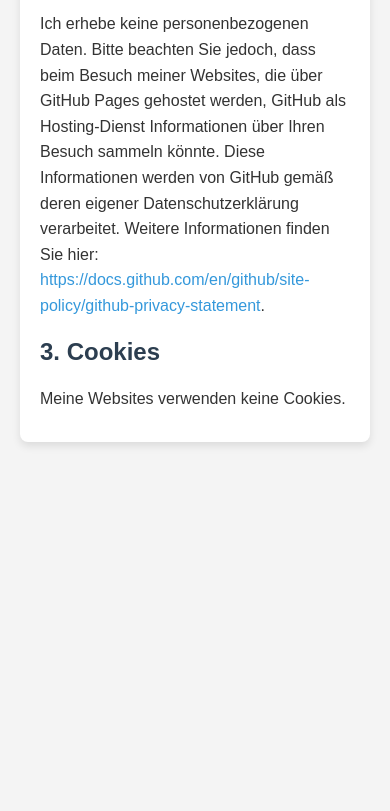
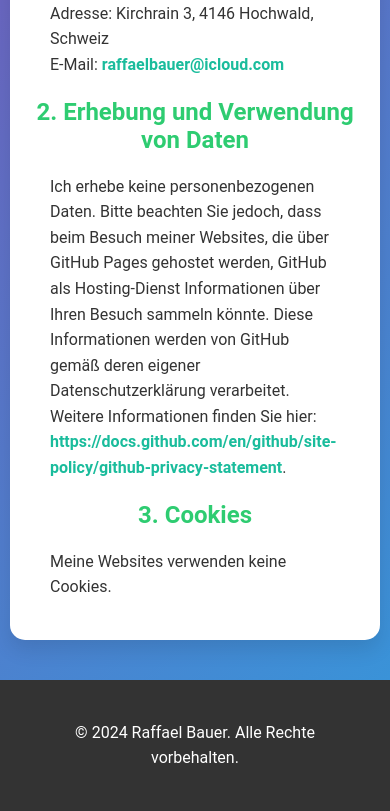
Before and after one commit to raffaelbauer/Datenschutzbestimmungen, a plain HTML site: page index.html in a window 390 px wide. Shown: the part 828-1639 px from the top of the page. Before the commit the page ends 1290 px from the top, so only its background shows below. Drawn offline with Linux system fonts and the light colour scheme.

Commit message:
Update index.html

```diff
--- a/index.html
+++ b/index.html
@@ -5,44 +5,99 @@
     <meta name="viewport" content="width=device-width, initial-scale=1.0">
     <title>Datenschutzerklärung</title>
     <style>
+        /* Grunddesign */
         body {
-            font-family: Arial, sans-serif;
-            margin: 20px;
-            background-color: #f4f4f4;
-            color: #333;
+            font-family: 'Roboto', sans-serif;
+            margin: 0;
+            padding: 0;
+            background: linear-gradient(135deg, #8e44ad, #3498db);
+            color: #ffffff;
         }
-        h1 {
-            color: #2c3e50;
+
+        h1, h2 {
+            color: #ffffff;
             text-align: center;
+            margin-bottom: 20px;
         }
+
         h2 {
-            color: #2c3e50;
+            color: #2ecc71;
         }
-        p {
+
+        p, ul {
+            font-size: 1rem;
             line-height: 1.6;
+            margin: 20px auto;
+            padding: 0 20px;
+            max-width: 900px;
+        }
+
+        ul {
+            list-style-type: none;
+        }
+
+        ul li {
             margin: 10px 0;
         }
-        ul {
-            list-style-type: none;
-            padding: 0;
+
+        a {
+            color: #1abc9c;
+            text-decoration: none;
+            font-weight: bold;
         }
-        ul li {
-            margin: 5px 0;
-        }
-        a {
-            text-decoration: none;
-            color: #3498db;
-        }
+
         a:hover {
             text-decoration: underline;
         }
+
+        /* Content Box */
         .content {
-            background-color: #fff;
+            background-color: #ffffff;
+            padding: 40px;
+            border-radius: 15px;
+            box-shadow: 0 10px 20px rgba(0, 0, 0, 0.1);
+            margin: 20px auto;
+            max-width: 900px;
+            color: #333;
+        }
+
+        footer {
+            background-color: #333;
+            color: #fff;
+            text-align: center;
             padding: 20px;
-            border-radius: 8px;
-            box-shadow: 0 4px 8px rgba(0, 0, 0, 0.1);
-            max-width: 800px;
-            margin: 0 auto;
+            margin-top: 40px;
+        }
+
+        footer a {
+            color: #00bcd4;
+            text-decoration: none;
+            font-weight: bold;
+            transition: color 0.3s ease;
+        }
+
+        footer a:hover {
+            color: #1abc9c;
+        }
+
+        /* Responsivität */
+        @media (max-width: 768px) {
+            .content {
+                padding: 20px;
+                margin: 10px;
+            }
+
+            h1 {
+                font-size: 1.8rem;
+            }
+
+            h2 {
+                font-size: 1.5rem;
+            }
+
+            footer {
+                font-size: 0.9rem;
+            }
         }
     </style>
 </head>
@@ -77,5 +132,9 @@
         <p>Meine Websites verwenden keine Cookies.</p>
     </div>
 
+    <footer>
+        <p>&copy; 2024 Raffael Bauer. Alle Rechte vorbehalten.</p>
+    </footer>
+
 </body>
 </html>
```
